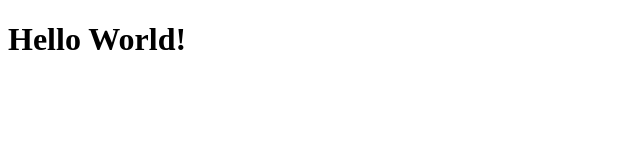
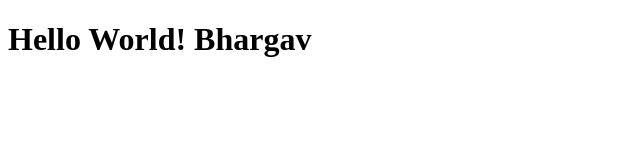
Before and after one commit to bhargavgopal-lanke/React-New, a website: page index.html in a window 1280 px wide. Shown: the whole page, without its empty margins (0-640 px from the left). Drawn offline with nearby package versions, Linux system fonts and the light colour scheme.

```diff
--- a/index.html
+++ b/index.html
@@ -22,7 +22,7 @@
 
     <script>
         const rootDiv = document.getElementById("root");
-      const heading = React.createElement("h1", {}, "Hello World!");
+      const heading = React.createElement("h1", {}, "Hello World! Bhargav");
       const root = ReactDOM.createRoot(rootDiv);
       root.render(heading);
     </script>
```
Also changed, not shown: README.md.
